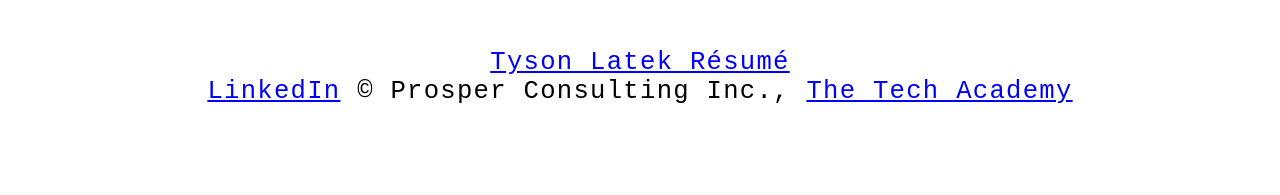
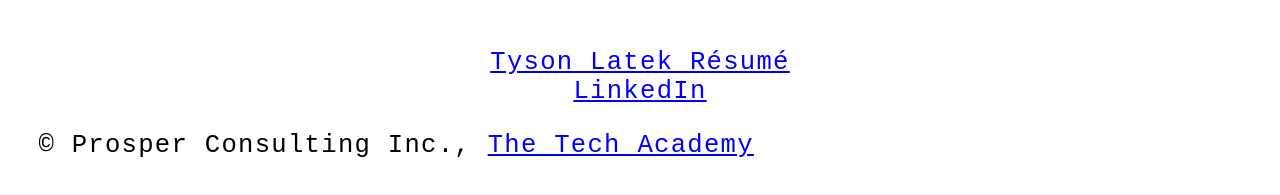
Before and after one commit to tysonlatek/tysonlatek.github.io, a plain HTML site: page index.html in a window 1280 px wide. Shown: the part 2222-2417 px from the top of the page. Drawn offline with Linux system fonts and the light colour scheme.

Commit message:
Update index.html

```diff
--- a/index.html
+++ b/index.html
@@ -171,7 +171,7 @@
                 <p class="center">
                     <a href="https://docs.google.com/document/d/1pBdoqYWX4ZZkZR8qHMrVJKeZ6HSiTwGNf6vhzJHpT94/edit?usp=sharing" target="_blank">Tyson Latek Résumé</a><br>
                     <a href="https://www.linkedin.com/in/tyson-latek/" target="_blank">LinkedIn</a>
-                    &copy Prosper Consulting Inc., <a href="https://www.learncodinganywhere.com/" target="_blank">The Tech Academy</a><br>
+                    <p>&copy Prosper Consulting Inc., <a href="https://www.learncodinganywhere.com/" target="_blank">The Tech Academy</a></p><br>
                 </p><br>
         </footer>
         <script src="JavaScript/Tyson_Latek_Portfolio.js"></script>
```
